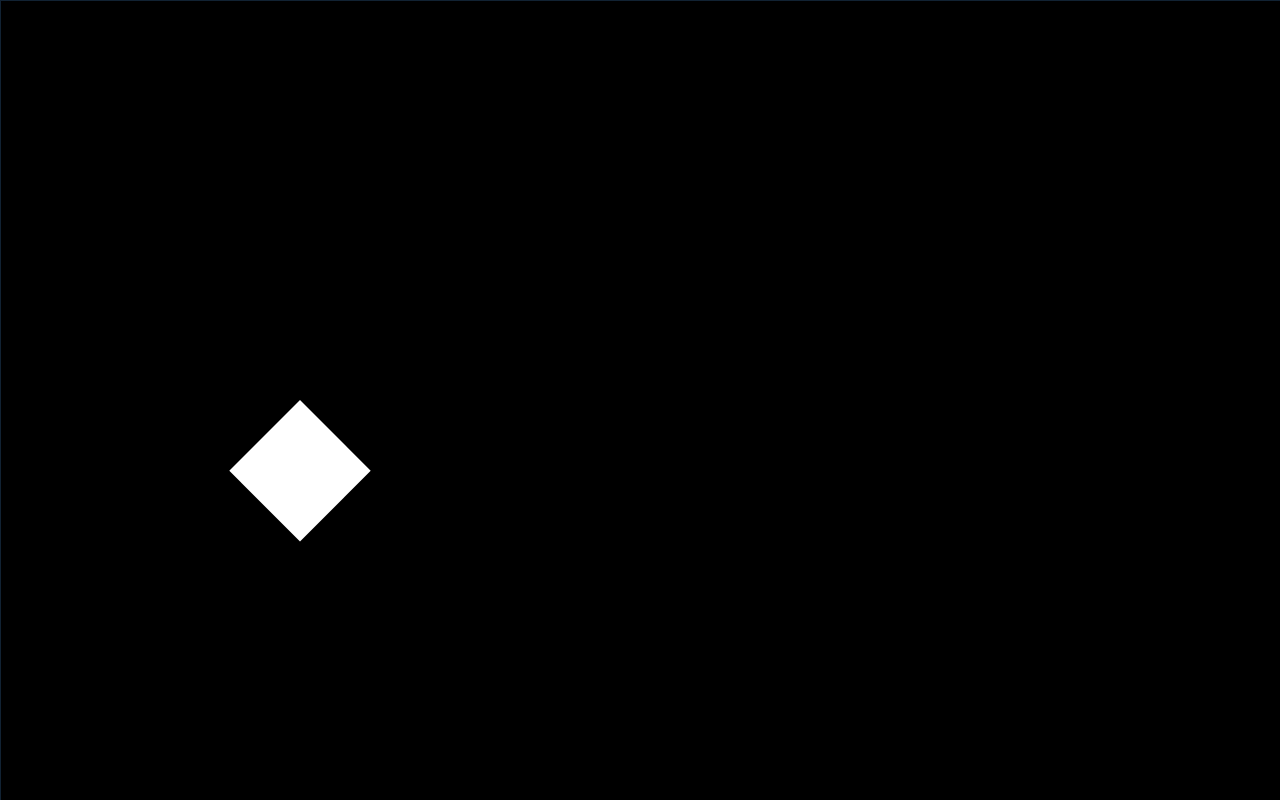
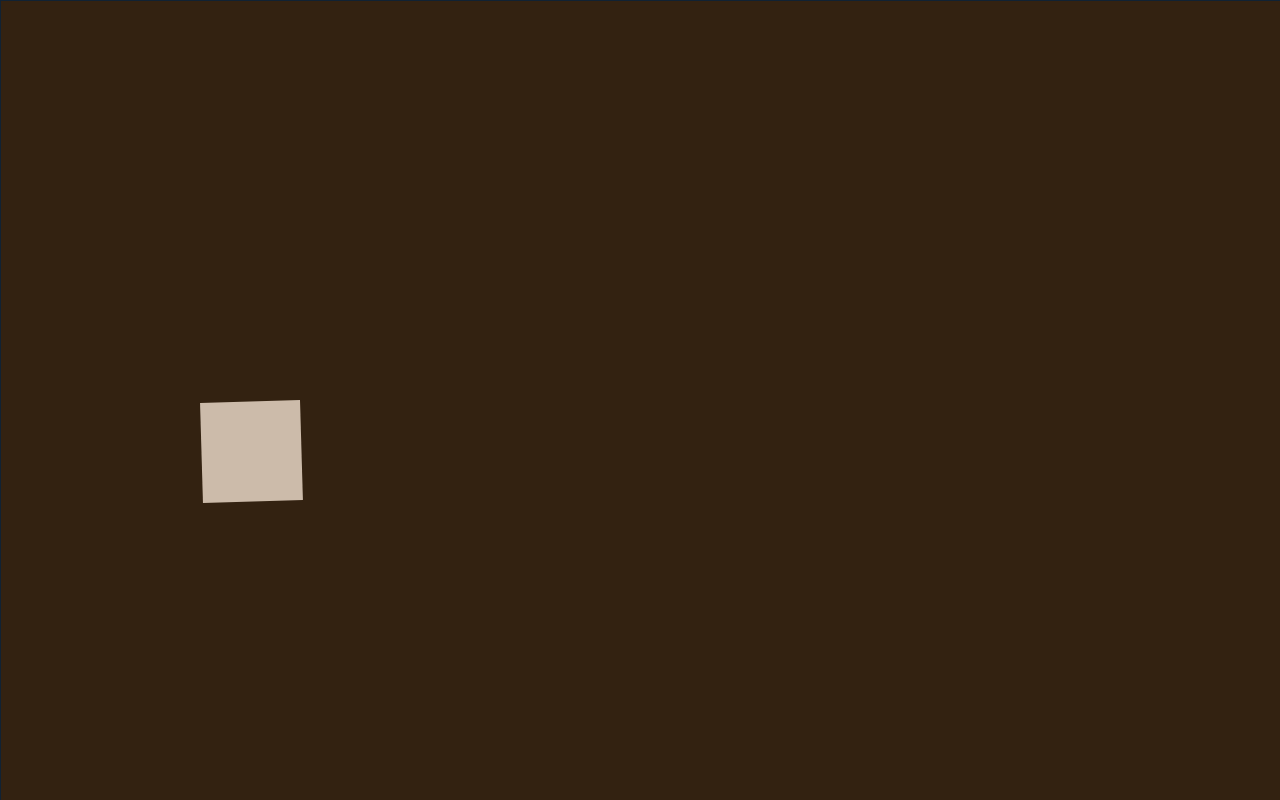
Before and after one commit to emcilveen/js-experiments, a plain HTML site: page module/index.html in a window 1280 px wide. Drawn offline with Linux system fonts and the light colour scheme.

Commit message:
Pko: Modules now accept options objects using extend() and deepExtend().

```diff
--- a/module/js/main.js
+++ b/module/js/main.js
@@ -27,31 +27,52 @@ edm.ready(function () {
 	// myGestureTracker.initTouch();
 	// myScene.startLogging();
 
-	var myBg = new PkoShape(myScene);
-	myBg.params.width = 2000;
-	myBg.params.height = 2000;
-	myBg.params.fill = '#000';
+	var myBg = new PkoShape({
+		scene: myScene,
+		params: {
+			width: 2000,
+			height: 2000,
+			fill: '#321'
+		}
+	});
 
-	var myLfo = new PkoSineLfo();
-	var myShape = new PkoShape(myScene);
-	myShape.params.x = 300;
-	myShape.params.y = 400;
-	myShape.params.r = 0;
-	myShape.params.width = 100;
-	myShape.params.height = 100;
+	var my2Lfo = new PkoSineLfo({
+		params: {
+			freq: 0.5
+		}
+	});
+	var myLfo = new PkoSineLfo({
+		inputs: {
+			freq: function () { return 1.1 + my2Lfo.outputs.signal(); }
+		}
+	});
 
-	myShape.inputs.r = function () {
-		return Math.PI / 4 + myLfo.outputs.signal();
-	}
+	var myShape = new PkoShape({
+		scene: myScene,
+		params: {
+			x: 300,
+			y: 400,
+			width: 100,
+			height: 100,
+			fill: '#cba'
+		},
+		inputs: {
+			r: function () { return Math.PI / 4 + myLfo.outputs.signal(); }
+		}
+	});
 
 	myDispatcher.addModule(myBg);
 	myDispatcher.addModule(myLfo);
+	myDispatcher.addModule(my2Lfo);
 	myDispatcher.addModule(myShape);
-
-	myScene.startAnimating(update);
 
 	// globals for debugging
 	sc = myScene;
 	sh = myShape;
 	lfo = myLfo;
+	l2 = my2Lfo;
+	dis = myDispatcher;
+
+	// update(); return;
+	myScene.startAnimating(update);
 });
--- a/module/js/pkolfo.js
+++ b/module/js/pkolfo.js
@@ -4,29 +4,19 @@
 
 // Creates a sawtooth waveform that (by default) ramps up from 0 to 1.
 // Future addition: phase
-var PkoLfo = function () {
-	var self = this;
-	PkoModule.call(this);
+var PkoLfo = function (options) {
+	options = edm.deepExtend({
+		params: {
+			amp: 1,
+			freq: 1,
+			bias: 0
+		},
+		results: {
+			signal: 0
+		}
+	}, options);
 
-	edm.extend(this.inputs, {
-		amp: null,
-		freq: null,
-		bias: null
-	});
-	edm.extend(this.params, {
-		amp: 1,
-		freq: 1,
-		bias: 0
-	});
-	edm.extend(this.results, {
-		signal: 0
-	});
-	edm.extend(this.next, {
-		signal: 0
-	});
-	edm.extend(this.outputs, {
-		signal: function () { return self.results.signal; }
-	});
+	PkoModule.call(this, options);
 
 	this.cycle = 0;
 };
@@ -41,27 +31,26 @@ PkoLfo.prototype.ramp = function () {
 		s -= Math.floor(s); // floor(n) gives the largest integer <= n, so this ensures that 0 <= s < 1.
 	}
 	this.cycle = s;
-}
+};
 
 PkoLfo.prototype.processPhase = function () {
 	this.ramp();
 	this.next.signal = this.cycle + this.params.bias;
-}
+};
 
 
 //
 // PULSE WAVE
 //
 
-var PkoPulseLfo = function () {
-	PkoLfo.call(this);
+var PkoPulseLfo = function (options) {
+	options = edm.deepExtend({
+		params: {
+			width: 0.5
+		}
+	}, options);
 
-	edm.extend(this.inputs, {
-		width: null
-	});
-	edm.extend(this.params, {
-		width: 0.5
-	});
+	PkoLfo.call(this, options);
 };
 
 PkoPulseLfo.prototype = Object.create(PkoLfo.prototype);
@@ -70,7 +59,7 @@ PkoPulseLfo.prototype.constructor = PkoPulseLfo;
 PkoPulseLfo.prototype.processPhase = function () {
 	this.ramp();
 	this.next.signal = this.params.bias + (this.cycle < this.params.width) ? this.params.amp : 0;
-}
+};
 
 
 //
@@ -78,8 +67,8 @@ PkoPulseLfo.prototype.processPhase = function () {
 //
 
 // By default, has values between -1 to 1.
-var PkoSineLfo = function () {
-	PkoLfo.call(this);
+var PkoSineLfo = function (options) {
+	PkoLfo.call(this, options);
 };
 
 PkoSineLfo.prototype = Object.create(PkoLfo.prototype);
@@ -88,4 +77,4 @@ PkoSineLfo.prototype.constructor = PkoSineLfo;
 PkoSineLfo.prototype.processPhase = function () {
 	this.ramp();
 	this.next.signal = this.params.amp * Math.sin(this.cycle * Math.TWO_PI);
-}
+};
--- a/module/js/pkomodule.js
+++ b/module/js/pkomodule.js
@@ -2,24 +2,39 @@
 // MODULES
 //
 
-var PkoModule = function (scene) {
+var PkoModule = function (options) {
 	var self = this;
 	this.dispatcher = null;
 	this.fps = 60;
 
 	// functions mapped to parameters; should have the same set of keys as params, below
-	this.inputs = {};
+	this.inputs = options ? edm.extend({}, options.inputs) : {};
 
 	// latest values copied from sources (these stay constant, if function is missing)
-	this.params = {};
+	this.params = options ? edm.extend({}, options.params) : {};
 
 	// results of calculation
 	this.next = {};
-	this.results = {};
+	this.results = options ? edm.extend({}, options.results) : {};
 
 	// public output functions;
 	// for efficiency should generally be simple getter method, with processing done by actionPhase()
-	this.outputs = {};
+	this.outputs = options ? edm.extend({}, options.outputs) : {};
+
+	// create getters for results that haven't been explicitly assigned functions
+	for (var key in this.results) {
+		if (!this.outputs[key]) {
+			this.bindGetter(key, this.results[key]);
+		}
+	}
+};
+
+PkoModule.prototype.bindGetter = function (prop) {
+	var _prop = prop;
+	var _object = this;
+	this.outputs[prop] = function() {
+		return _object.results[_prop];
+	};
 };
 
 PkoModule.prototype.inputPhase = function () {
@@ -31,10 +46,10 @@ PkoModule.prototype.inputPhase = function () {
 };
 
 PkoModule.prototype.processPhase = function () {
-}
+};
 
 PkoModule.prototype.resultPhase = function () {
 	for (v in this.results) {
 		this.results[v] = this.next[v];
 	}
-}
+};
--- a/module/js/pkoshape.js
+++ b/module/js/pkoshape.js
@@ -2,29 +2,25 @@
 // SHAPE
 //
 
-var PkoShape = function (scene) {
-	if (typeof scene != 'object') {
+var PkoShape = function (options) {
+	options = edm.deepExtend({
+		params: {
+			x: 1,
+			y: 1,
+			r: 0,
+			width: 1,
+			height: 1,
+			fill: '#fff'
+		}
+	}, options);
+
+	PkoModule.call(this, options);
+
+	if (typeof options.scene == 'object') {
+		this.scene = options.scene;
+	} else {
 		throw 'PkoShape: Scene parameter missing.';
 	}
-	PkoModule.call(this);
-	this.scene = scene;
-
-	edm.extend(this.inputs, {
-		x: null,
-		y: null,
-		r: null,
-		width: null,
-		height: null,
-		fill: null
-	});
-	edm.extend(this.params, {
-		x: 1,
-		y: 1,
-		r: 0,
-		width: 1,
-		height: 1,
-		fill: '#fff'
-	});
 };
 
 PkoShape.prototype = Object.create(PkoModule.prototype);
@@ -33,7 +29,6 @@ PkoShape.prototype.constructor = PkoShape;
 PkoShape.prototype.draw = function () {
 	ctx = this.scene.context;
 	ctx.fillStyle = this.params.fill;
-
 	ctx.save();
 	ctx.translate(this.params.x, this.params.y);
 	ctx.rotate(this.params.r);
```
Also changed, not shown: module/index.html (+2 -0 lines).
